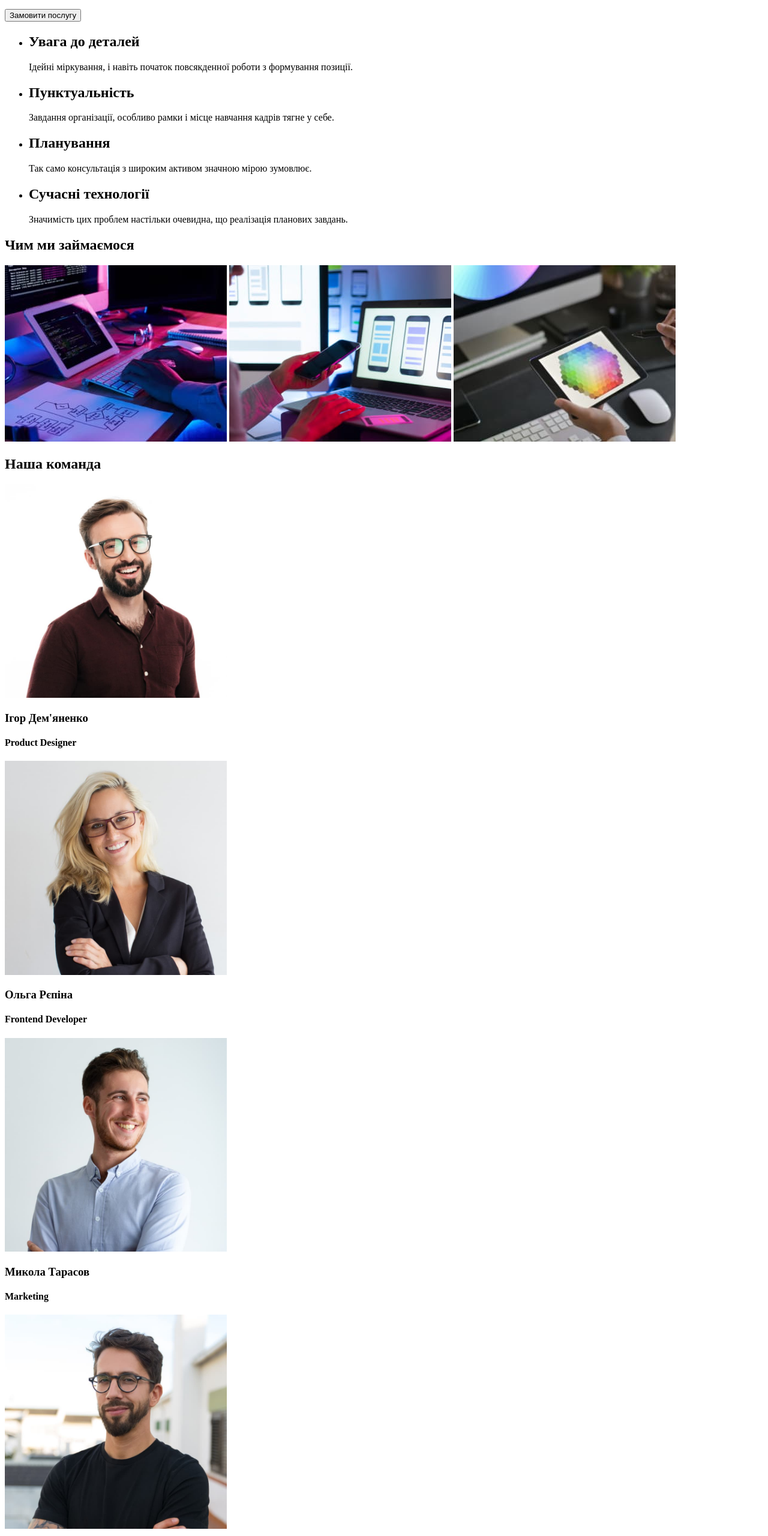
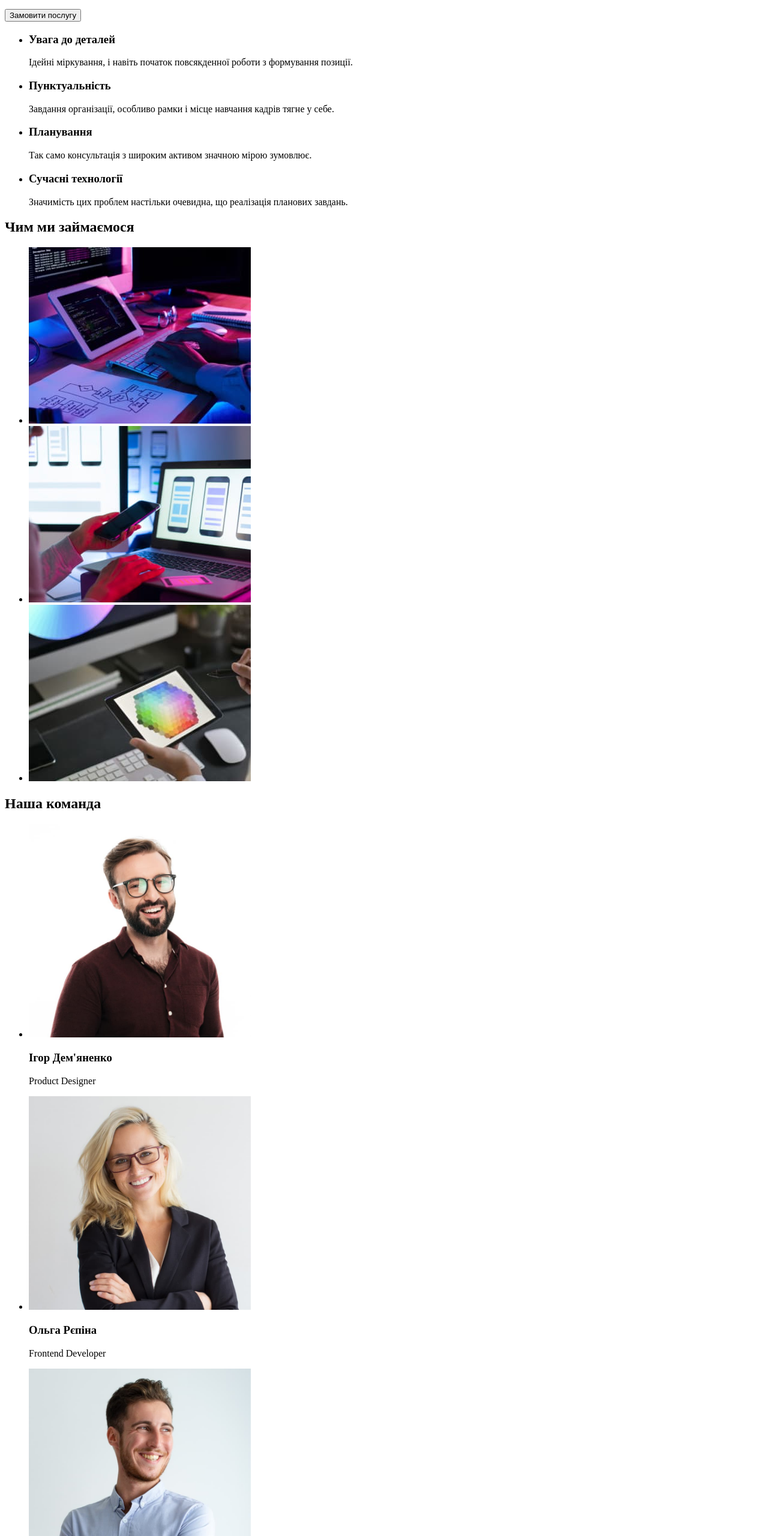
Before and after one commit to y-torbyk/goit-markup-hw-01, a plain HTML site: page index.html in a window 1280 px wide. Shown: the part 200-2760 px from the top of the page at 60% size. Drawn offline with Linux system fonts and the light colour scheme.

Commit message:
finishing touches

```diff
--- a/index.html
+++ b/index.html
@@ -12,7 +12,7 @@
 <header>
 
 <nav>
-    <a class="link" href="http://">WebStudio</a>
+    <a class="link" href="http:./index.html">WebStudio</a>
     <ul>
         <li class="list-item">Студія</li>
         <li class="list-item">Портфоліо</li>
@@ -22,8 +22,8 @@
 
 
     <ul>
-<li><a class="mail" href="mailto:info@devstudio.com">info@devstudio.com</a></li>
-<li><a class="tel" href="tel:++38 096 111 11 11"></a>+38 096 111 11 11</li>
+        <li><a class="mail" href="mailto:info@devstudio.com">info@devstudio.com</a></li>
+        <li><a class="tel" href="tel:+380961111111"></a>+38 096 111 11 11</li>
     </ul>
 </header>
 
@@ -31,72 +31,81 @@
 
     <main>
       <section class="opportunity">
+        <h2 hidden>Можливості</h2>
         <h1 class="design" >Ефективні рішення для вашого бізнесу</h1>
         <button class="button" type="button">Замовити послугу</button>
+     </section>
+
+
+     <section class="details">
+        <h2 hidden>Підхід до роботи</h2>
 <ul>
 <li>
-    <h2 class="details">Увага до деталей</h2>
+    <h3>Увага до деталей</h3>
     <p>Ідейні міркування, і навіть  початок повсякденної роботи з формування позиції.</p>
 </li>
 
 <li>
-    <h2 class="punctuality" >Пунктуальність</h2>
+    <h3 class="punctuality" >Пунктуальність</h3>
     <p>Завдання організації, особливо рамки і місце навчання кадрів тягне у себе.</p>
 </li>
 
 <li>
-    <h2 class="planning">Планування</h2>
+    <h3 class="planning">Планування</h3>
     <p>Так само консультація з широким активом значною мірою зумовлює.</p>
 </li>
 
 <li>
-    <h2 class="modern" >Сучасні технології</h2>
+    <h3 class="modern" >Сучасні технології</h3>
     <p>Значимість цих проблем настільки очевидна, що реалізація планових завдань.</p>
 </li>
  </ul>
-        </section>
+</section>
 
 <!--Чим ми займаємося-->
-        <section class="work" >
+        <section class="work">
             <h2>Чим ми займаємося</h2>
-            <img src="./images/picture1.jpg" alt="picture1" width="370">
-            <img src="./images/picture2.jpg" alt="picture2" width="370">
-            <img src="./images/picture3.jpg" alt="picture3" width="370">
+            <ul>
+            <li><img src="./images/picture1.jpg" alt="picture1" width="370"></li>
+            <li><img src="./images/picture2.jpg" alt="picture2" width="370"></li>
+            <li><img src="./images/picture3.jpg" alt="picture3" width="370"></li>
+            </ul>
         </section>
 
 <!--Наша команда-->
-        <section class="team" >
+        <section class="team">
             <h2>Наша команда</h2>
+            <ul>
+            <li><img src="./images/Ihor.jpg" alt="Ihor" width="370">
+            <h3>Ігор Дем'яненко</h3>
+            <p>Product Designer</p></li>
 
-            <img src="./images/Ihor.jpg" alt="Ihor" width="370">
-            <h3>Ігор Дем'яненко</h3>
-            <h4>Product Designer</h4>
+            <li><img src="./images/Olga.jpg" alt="Olga" width="370">
+            <h3>Ольга Рєпіна</h3>
+            <p>Frontend Developer</p></li>
 
-            <img src="./images/Olga.jpg" alt="Olga" width="370">
-            <h3>Ольга Рєпіна</h3>
-            <h4>Frontend Developer</h4>
+            <li><img src="./images/Mykola.jpg" alt="Mykola" width="370">
+            <h3>Микола Тарасов</h3>
+            <p>Marketing</p></li>
 
-            <img src="./images/Mykola.jpg" alt="Mykola" width="370">
-            <h3>Микола Тарасов</h3>
-            <h4>Marketing</h4>
-
-            <img src="./images/Myhailo.jpg" alt="Myhailo" width="370">
+            <li><img src="./images/Myhailo.jpg" alt="Myhailo" width="370">
             <h3>Михайло Єрмаков</h3>
-            <h4>UI Designer</h4>
+            <p>UI Designer</p></li>
+            </ul>
             </section>
 
         <footer>
-            <nav>
-                <a href="http://">WebStudio</a>
+            <a href="http:./index.html">WebStudio</a>
 
-                <address>м. Київ, пр-т Лесі Українки, 26</address>
+            <address>
                 <ul>
+            <li><a href="https://goo.gl/maps/CPtrU1FHBa2aNyZL9" target="_blank" rel="noopener noreferrer">
+                м. Київ, пр-т Лесі Українки, 26</a></li>
              <li><a href="mailto:info@devstudio.com">info@devstudio.com</a></li>
-             <li><a href="tel:++38 096 111 11 11"></a>+38 096 111 11 11</li>
+             <li><a href="tel:+380961111111"></a>+38 096 111 11 11</li>
                 </ul>
-            </nav>
+            </address>
         </footer>
-
     </main>
 </body>
 </html>
```
